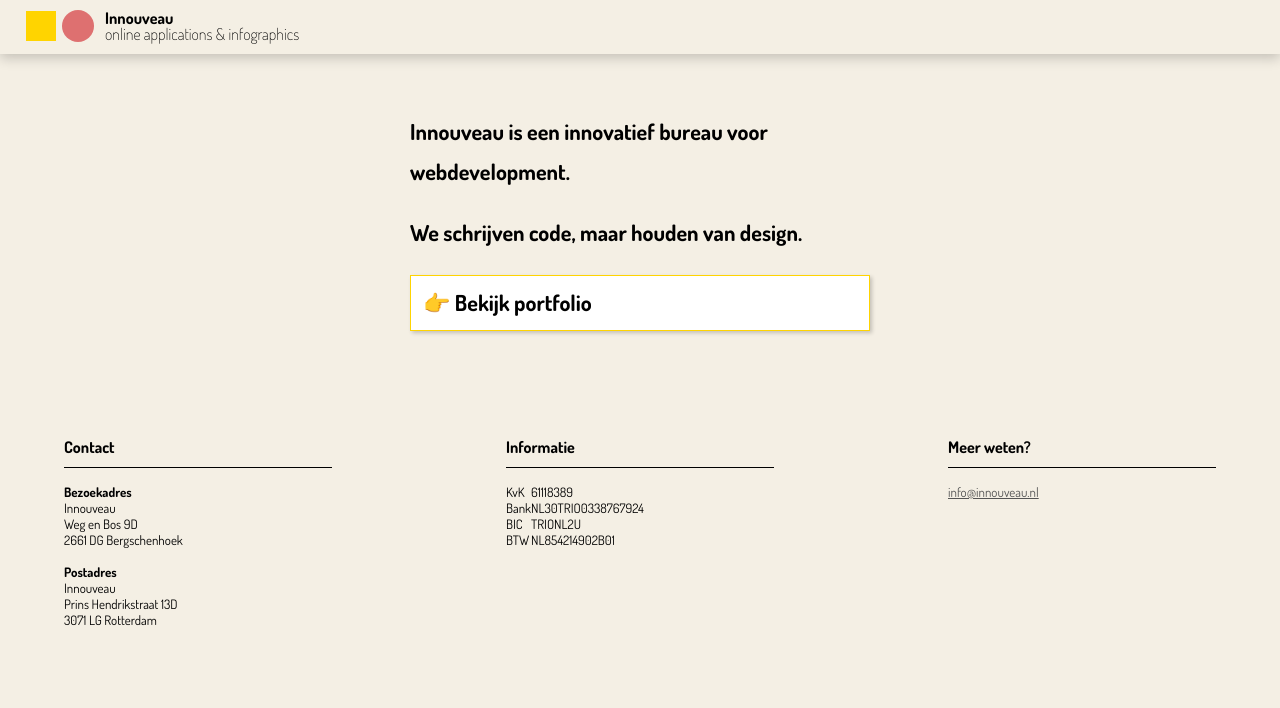
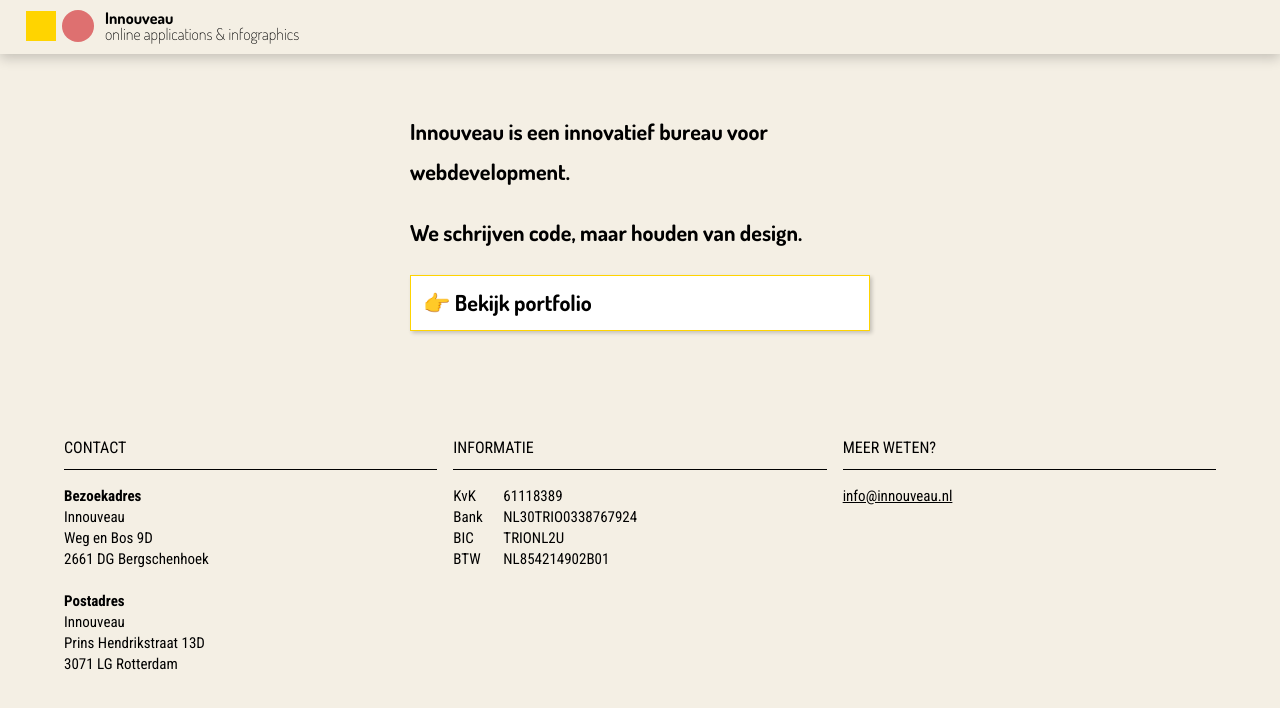
Before and after one commit to innouveau/portfolio, a Nuxt app: page / in a window 1280 px wide. Shown: the top 708 px of the page. Built offline with nearby package versions, Linux system fonts and the light colour scheme.

Commit message:
css footer

```diff
--- a/app.vue
+++ b/app.vue
@@ -13,12 +13,13 @@
     top: 0;
     width: 100%;
     height: 100%;
+    font-family: 'Dosis', sans-serif;
 }
 </style>
 
 <style lang="scss">
 * {
     box-sizing: border-box;
-    font-family: 'Dosis', sans-serif;
+
 }
 </style>
--- a/components/Contact.vue
+++ /dev/null
@@ -1,74 +0,0 @@
-<template>
-    <footer>
-        <div class="footer__row">
-            <div class="footer__col">
-                <h3>Contact</h3>
-                <b>Bezoekadres</b><br>
-                Innouveau<br>
-                Weg en Bos 9D<br>
-                2661 DG Bergschenhoek
-                <br><br>
-                <b>Postadres</b><br>
-                Innouveau<br>
-                Prins Hendrikstraat 13D<br>
-                3071 LG Rotterdam
-            </div>
-
-            <div class="footer__col">
-                <h3>Informatie</h3>
-                <table class="contact-info-table" cellpadding="0" cellspacing="0" border="0">
-                    <tbody>
-                    <tr>
-                        <td>KvK</td>
-                        <td>61118389</td>
-                    </tr>
-                    <tr>
-                        <td>Bank</td>
-                        <td>NL30TRIO0338767924</td>
-                    </tr>
-                    <tr>
-                        <td>BIC</td>
-                        <td>TRIONL2U</td>
-                    </tr>
-                    <tr>
-                        <td>BTW</td>
-                        <td>NL854214902B01</td>
-                    </tr>
-                    </tbody>
-                </table>
-            </div>
-
-            <div class="footer__col">
-                <h3>Meer weten?</h3>
-                <a href="mailto:info@innouveau.nl">info@innouveau.nl</a>
-            </div>
-        </div>
-    </footer>
-</template>
-
-
-<style lang="scss" scoped>
-footer {
-    font-family: 'Roboto condensed', sans-serif;
-    font-size: 13px;
-
-    .footer__row {
-        display: flex;
-        justify-content: space-between;
-    }
-
-    .footer__col {
-        width: calc(25% - 20px);
-    }
-
-    h3 {
-        border-bottom: 1px solid #000;
-        font-size: 16px;
-        padding: 10px 0;
-    }
-
-    a {
-        color: #555;
-    }
-}
-</style>
--- /dev/null
+++ b/components/contact/Col.vue
@@ -0,0 +1,37 @@
+<script setup lang="ts">
+defineProps({
+    title: {
+        type: String,
+        reguired: true,
+    }
+})
+</script>
+
+<template>
+    <div class="Col">
+        <h3>
+            {{ title }}
+        </h3>
+        <slot />
+    </div>
+</template>
+
+
+<style lang="scss" scoped>
+.Col {
+
+
+    h3 {
+        border-bottom: 1px solid #000;
+        font-size: 16px;
+        padding: 10px 0;
+        text-transform: uppercase;
+        font-weight: 400;
+    }
+
+    :deep(a) {
+        color: inherit;
+    }
+}
+
+</style>
--- /dev/null
+++ b/components/contact/index.vue
@@ -0,0 +1,66 @@
+<template>
+    <footer>
+        <contact-col title="Contact">
+            <b>Bezoekadres</b><br>
+            Innouveau<br>
+            Weg en Bos 9D<br>
+            2661 DG Bergschenhoek
+            <br><br>
+            <b>Postadres</b><br>
+            Innouveau<br>
+            Prins Hendrikstraat 13D<br>
+            3071 LG Rotterdam
+        </contact-col>
+
+        <contact-col title="Informatie">
+            <dl>
+                <dt>KvK</dt>
+                <dd>61118389</dd>
+
+                <dt>Bank</dt>
+                <dd>NL30TRIO0338767924</dd>
+
+                <dt>BIC</dt>
+                <dd>TRIONL2U</dd>
+
+                <dt>BTW</dt>
+                <dd>NL854214902B01</dd>
+            </dl>
+        </contact-col>
+
+        <contact-col title="Meer weten?">
+            <a href="mailto:info@innouveau.nl">info@innouveau.nl</a>
+        </contact-col>
+    </footer>
+</template>
+
+<script setup lang="ts">
+</script>
+<style lang="scss" scoped>
+footer {
+    display: grid;
+    grid-template-columns: repeat(auto-fit, minmax(250px, 1fr));
+    gap: 16px;
+    font-family: 'roboto condensed', sans-serif;
+    font-size: 15px;
+    line-height: 1.4;
+}
+
+dl {
+    display: flex;
+    flex-wrap: wrap;
+
+    dt {
+        margin: 0;
+        width: 50px;
+    }
+
+    dd {
+        margin: 0;
+
+        width: calc(100% - 50px);
+    }
+
+
+}
+</style>
--- a/layouts/default.vue
+++ b/layouts/default.vue
@@ -11,7 +11,7 @@
                 <slot />
             </main>
 
-            <contact />
+            <Contact />
         </div>
     </div>
 </template>
--- a/layouts/small.vue
+++ b/layouts/small.vue
@@ -11,7 +11,7 @@
                 <slot />
             </main>
 
-            <contact />
+            <Contact />
         </div>
     </div>
 </template>
--- a/nuxt.config.ts
+++ b/nuxt.config.ts
@@ -11,7 +11,7 @@ export default defineNuxtConfig({
             link: [
                 {rel: 'stylesheet', href: 'https://fonts.googleapis.com/css2?family=Dosis:wght@200;400;500;600;700;800&display=swap'},
                 {rel: 'stylesheet', href: 'https://fonts.googleapis.com/css2?family=Roboto+Condensed:wght@300;400;700&display=swap'},
-                {rel: 'stylesheet', href: 'https://fonts.googleapis.com/css2?family=Tinos:wght@400;400i;700;700i&display=swap'},
+                {rel: 'stylesheet', href: 'https://fonts.googleapis.com/css2?family=Tinos:wght@400;700&display=swap'},
             ]
         }
     }
```
